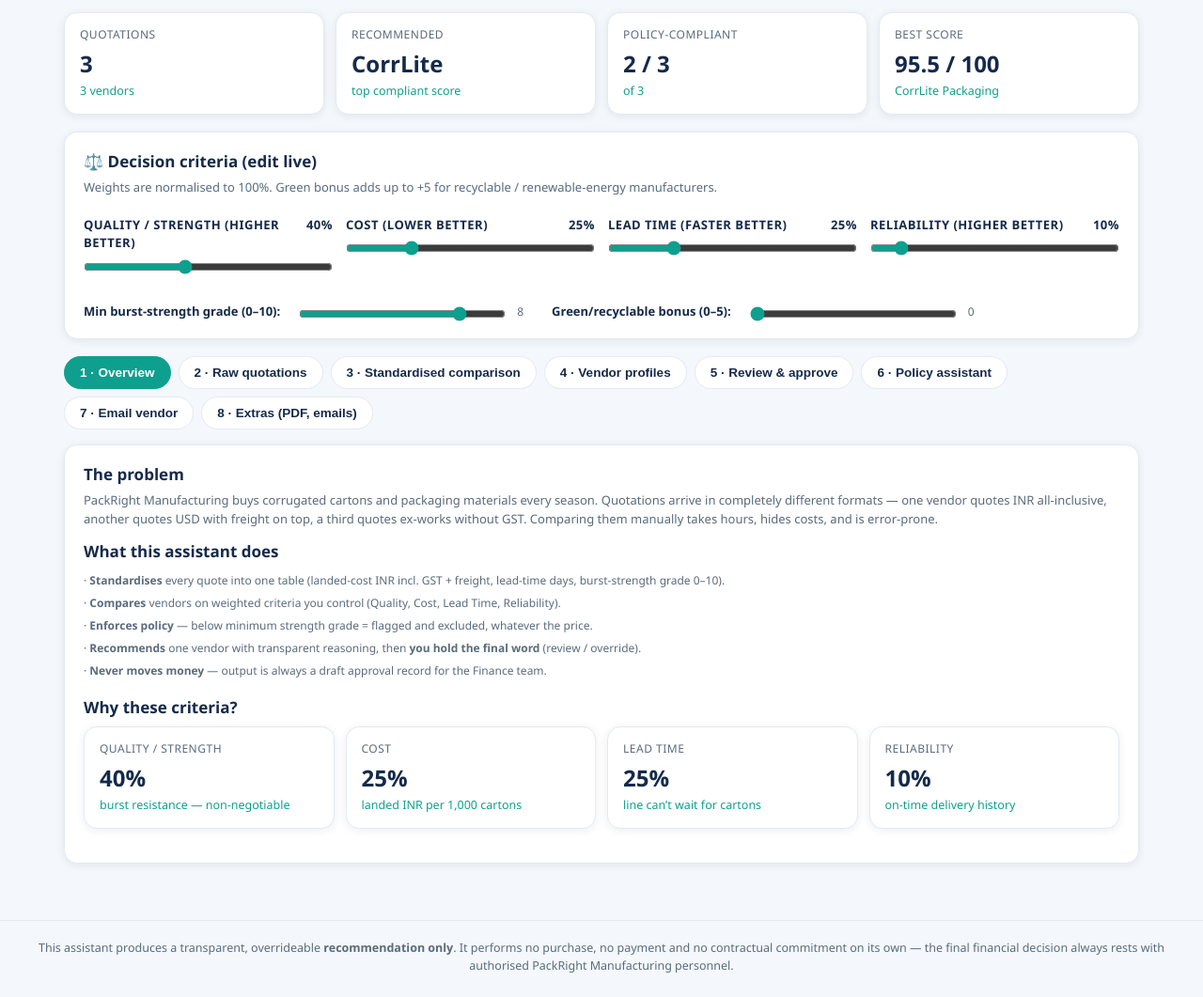
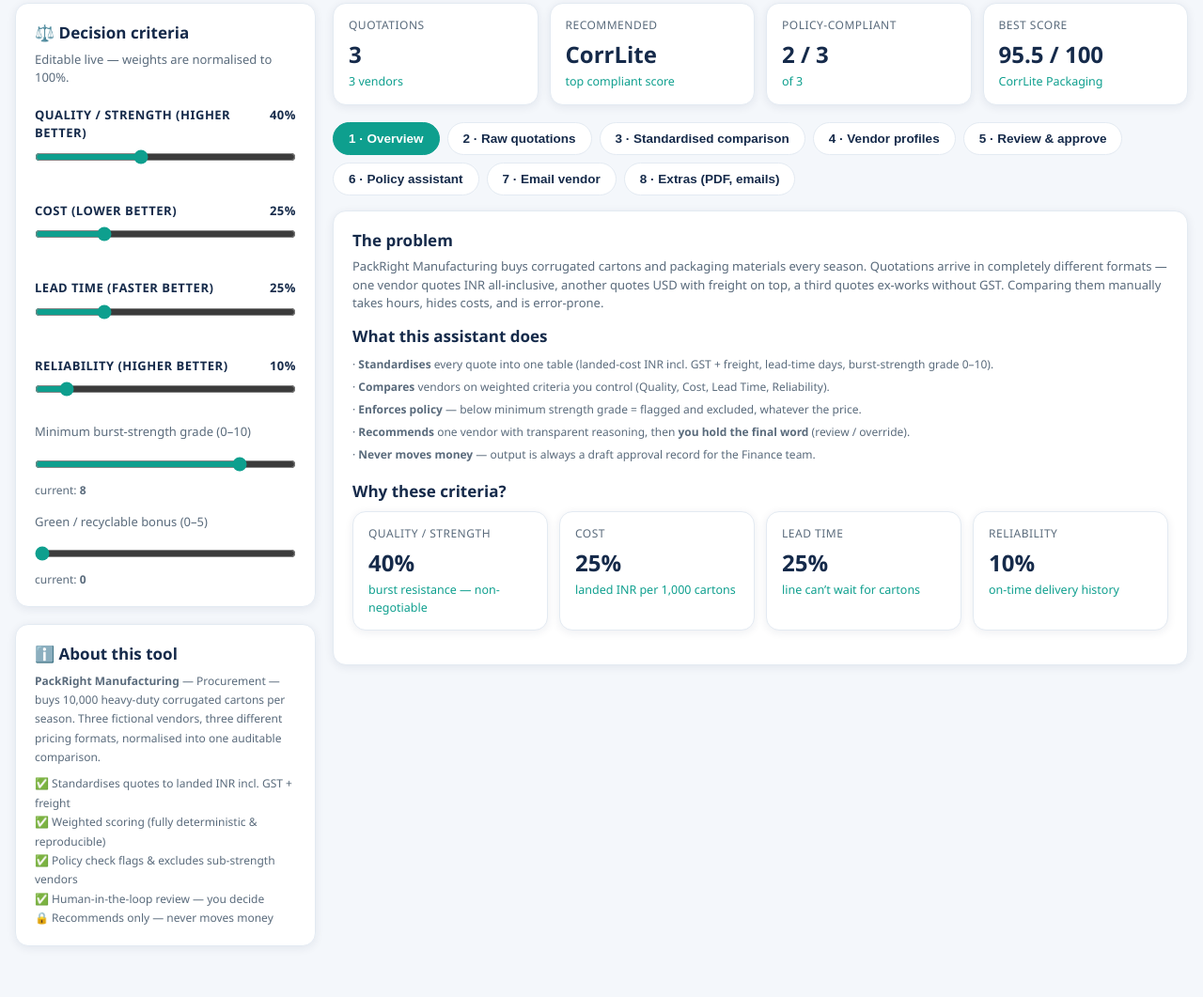
Before and after one commit to sahilll5858/packright-procurement, a plain HTML site: page index.html in a window 1280 px wide. Shown: the part 149-1210 px from the top of the page at 94% size. Drawn offline with Linux system fonts and the light colour scheme.

Commit message:
Switch to two-column dashboard layout (sticky sidebar + full-width main)

```diff
--- a/index.html
+++ b/index.html
@@ -32,7 +32,7 @@
     color: #fff;
     padding: 22px 28px 18px;
   }
-  header .wrap { max-width: 1180px; margin: 0 auto; }
+  header .wrap { max-width: 1600px; margin: 0 auto; }
   header h1 { font-size: 26px; letter-spacing: .3px; }
   header p { color: #BFD9E6; font-size: 14px; margin-top: 4px; }
   header .badge {
@@ -40,7 +40,14 @@
     border: 1px solid rgba(255,255,255,.25); padding: 3px 12px; border-radius: 20px;
     font-size: 12px; color: #E8F4FF;
   }
-  main { max-width: 1180px; margin: 22px auto 60px; padding: 0 18px; }
+  main { max-width: 1560px; margin: 12px auto 60px; padding: 0 16px; }
+
+  .layout { display: grid; grid-template-columns: 320px 1fr; gap: 18px; max-width: 1600px; margin: 0 auto; }
+  .layout > .sidebar { position: sticky; top: 12px; align-self: start; }
+  @media (max-width: 900px) {
+    .layout { grid-template-columns: 1fr; }
+    .layout > .sidebar { position: static; }
+  }
 
   /* sidebar-ish controls row */
   .panel {
@@ -157,25 +164,42 @@
 </header>
 
 <main>
+  <div class="layout">
+    <div class="sidebar">
       <noscript><div class="banner warn">This tool needs JavaScript enabled in your browser to run.</div></noscript>
 
+      <!-- Sidebar: weights / policy controls -->
+      <div class="panel">
+        <h2>⚖️ Decision criteria</h2>
+        <div class="sub">Editable live — weights are normalised to 100%.</div>
+        <div class="crit-grid" id="weights"></div>
+        <div class="sub" style="margin-top:10px">Minimum burst-strength grade (0–10)</div>
+        <input type="range" id="minQ" min="0" max="10" step="1" value="8" style="width:100%" oninput="refresh()">
+        <span class="small">current: <b id="minQv">8</b></span>
+        <div class="sub" style="margin-top:14px">Green / recyclable bonus (0–5)</div>
+        <input type="range" id="greenB" min="0" max="5" step="0.5" value="0" style="width:100%" oninput="refresh()">
+        <span class="small">current: <b id="greenBv">0.0</b></span>
+      </div>
+
+      <div class="panel">
+        <h2>ℹ️ About this tool</h2>
+        <div class="small" style="line-height:1.7">
+          <b>PackRight Manufacturing</b> — Procurement — buys 10,000 heavy-duty corrugated cartons per season.
+          Three fictional vendors, three different pricing formats, normalised into one auditable comparison.
+        </div>
+        <div class="small" style="line-height:1.7; margin-top:8px">
+          ✅ Standardises quotes to landed INR incl. GST + freight<br>
+          ✅ Weighted scoring (fully deterministic &amp; reproducible)<br>
+          ✅ Policy check flags &amp; excludes sub-strength vendors<br>
+          ✅ Human-in-the-loop review — you decide<br>
+          🔒 Recommends only — never moves money
+        </div>
+      </div>
+    </div>
+
+    <div>
       <!-- Metrics -->
       <div class="metrics" id="metrics"></div>
-
-  <!-- Weights / policy panel -->
-  <div class="panel">
-    <h2>⚖️ Decision criteria (edit live)</h2>
-    <div class="sub">Weights are normalised to 100%. Green bonus adds up to +5 for recyclable / renewable-energy manufacturers.</div>
-    <div class="crit-grid" id="weights"></div>
-    <div class="flex" style="margin-top:12px">
-      <label style="margin:0 8px 0 0">Min burst-strength grade (0–10):</label>
-      <input type="range" id="minQ" min="0" max="10" step="1" value="8" style="max-width:220px" oninput="refresh()">
-      <span class="small" id="minQv">8</span>
-      <label style="margin:0 8px 0 18px">Green/recyclable bonus (0–5):</label>
-      <input type="range" id="greenB" min="0" max="5" step="0.5" value="0" style="max-width:220px" oninput="refresh()">
-      <span class="small" id="greenBv">0.0</span>
-    </div>
-  </div>
 
       <!-- Tabs -->
       <div class="tabs">
@@ -350,6 +374,8 @@
       </details>
     </div>
   </section>
+    </div>
+  </div>
 </main>
 
 <footer>
```
Lines whose indentation alone changed are shown as unchanged.
